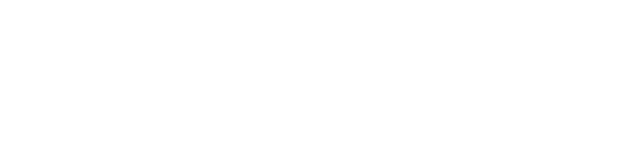
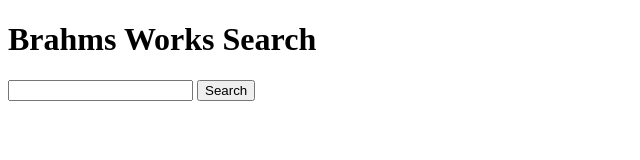
Before and after one commit to Koheibass/Brahms-works, a plain HTML site: page index.html in a window 1280 px wide. Shown: the whole page, without its empty margins (0-640 px from the left). Drawn offline with Linux system fonts and the light colour scheme.

Commit message:
ここまで理解

```diff
--- a/index.html
+++ b/index.html
@@ -8,7 +8,26 @@
 </head>
 
 <body>
-    <h1></h1>
+    <h1>Brahms Works Search</h1>
+
+    <form onsubmit="handleFormsubmit(event)">
+        <input name="query" />
+        <button>Search</button>
+    </form>
+
+    <div id="search_result"></div>
+
+    <script>
+        function handleFormsubmit(event) {
+            event.preventDefault();
+            const formData = new FormData(event.target);
+            const query = formData.get("query");
+            search(query);
+
+        }
+    </script>
+</body>
+
 </body>
 
 </html>
```
